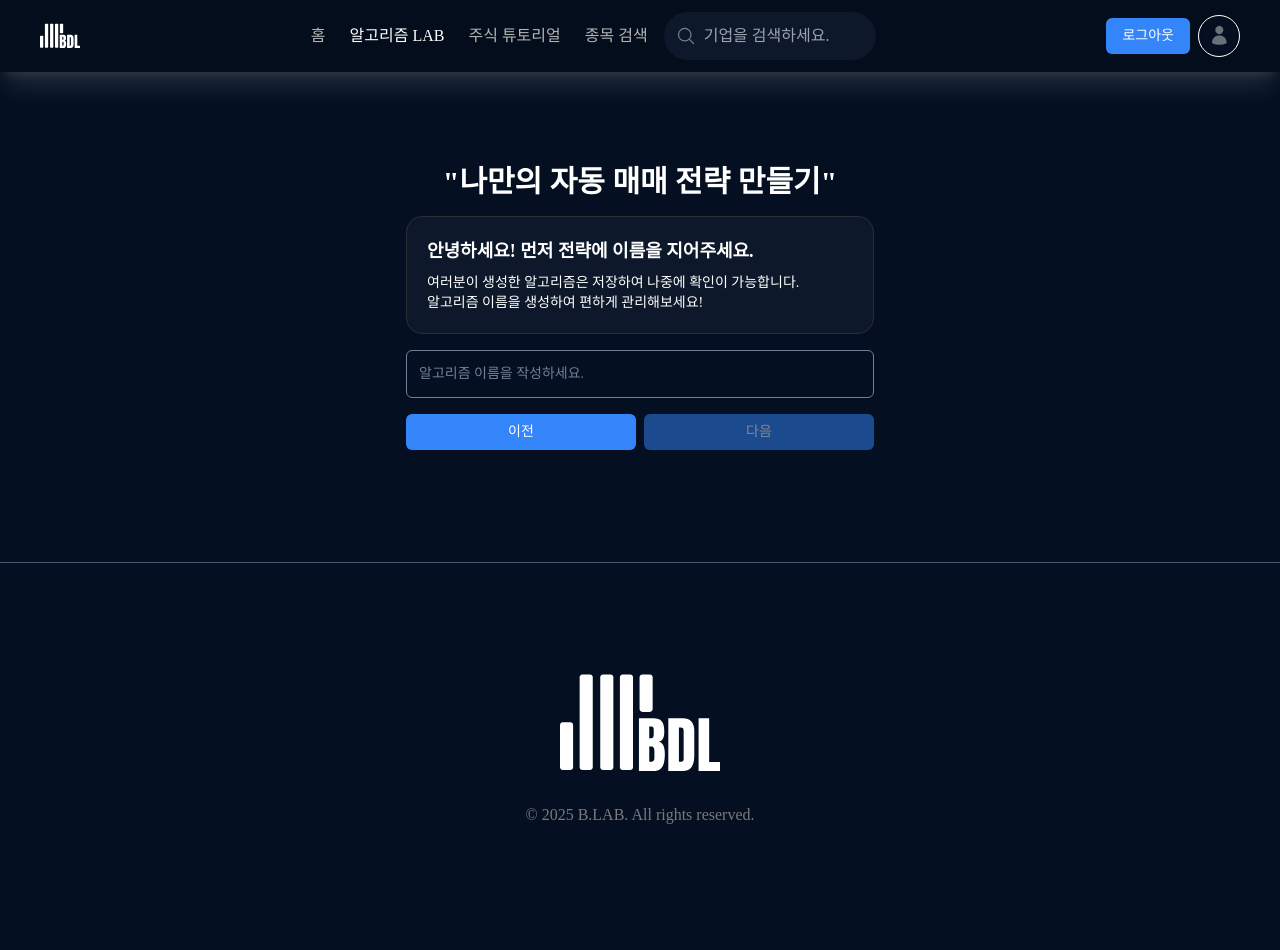
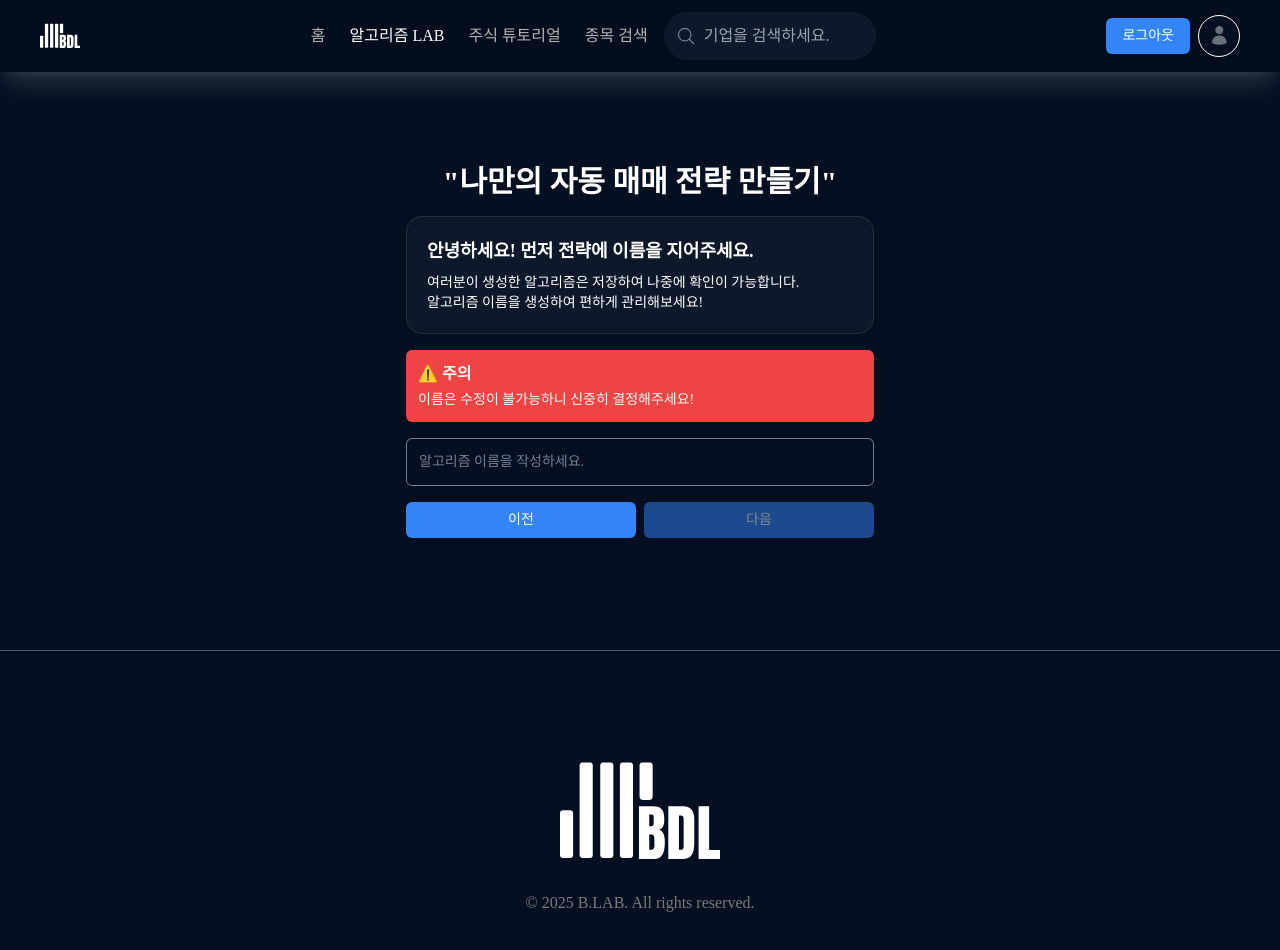
Before and after one commit to dnwnsrb11/BDL-frontend, a React (Vite) app: page /algorithm-lab/name in a window 1280 px wide. Shown: the top 950 px of the page. Before the commit the page ends 907 px from the top, so only its background shows below. Built offline with nearby package versions, Linux system fonts and the light colour scheme; sample sign-in values are in the browser's storage; a web font is replaced by a local one.

Commit message:
feat: 이름 수정 불가 badge 추가

```diff
--- a/src/routes/pages/algorithm-lab/NamePage.tsx
+++ b/src/routes/pages/algorithm-lab/NamePage.tsx
@@ -4,12 +4,14 @@ import { toast } from 'react-hot-toast';
 import { Navigate, useNavigate } from 'react-router-dom';
 
 import { HelpBadge } from '@/components/common/help-badge';
+import { Badge } from '@/components/ui/badge';
 import { Button } from '@/components/ui/button';
 import { Input } from '@/components/ui/input';
 import { useAlgorithmLabGuard } from '@/hooks/useAlgorithmLabGuard';
 import { InvalidAccessPage } from '@/routes/pages/algorithm-lab/InvalidAccessPage';
 import { useAlgorithmLabStore } from '@/store/useAlgorithmLabStore';
 import { useAuthStore } from '@/store/useAuthStore';
+
 export const NamePage = () => {
   const isValidAccess = useAlgorithmLabGuard('name');
   const { isLogin } = useAuthStore();
@@ -65,6 +67,10 @@ export const NamePage = () => {
         description="여러분이 생성한 알고리즘은 저장하여 나중에 확인이 가능합니다.
         알고리즘 이름을 생성하여 편하게 관리해보세요!"
       />
+      <Badge variant="destructive" className="flex w-full flex-col items-baseline gap-1">
+        <span className="text-base font-bold">⚠️ 주의</span>
+        <span className="text-sm">이름은 수정이 불가능하니 신중히 결정해주세요!</span>
+      </Badge>
       <div className="relative w-full">
         <AnimatePresence>
           {nowName && (
```
